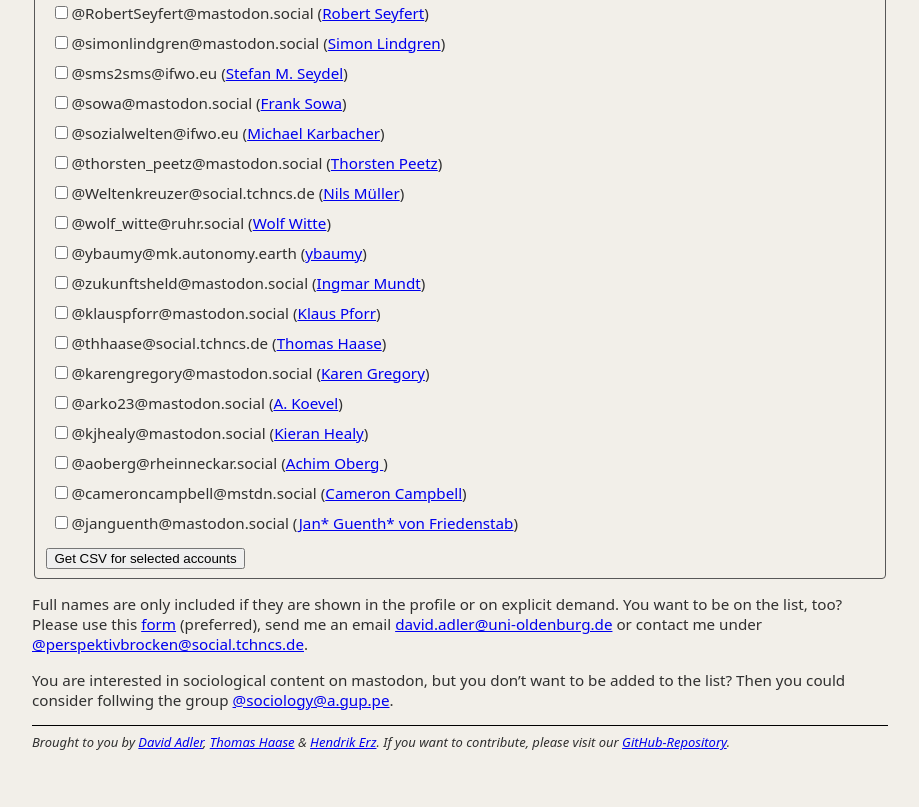
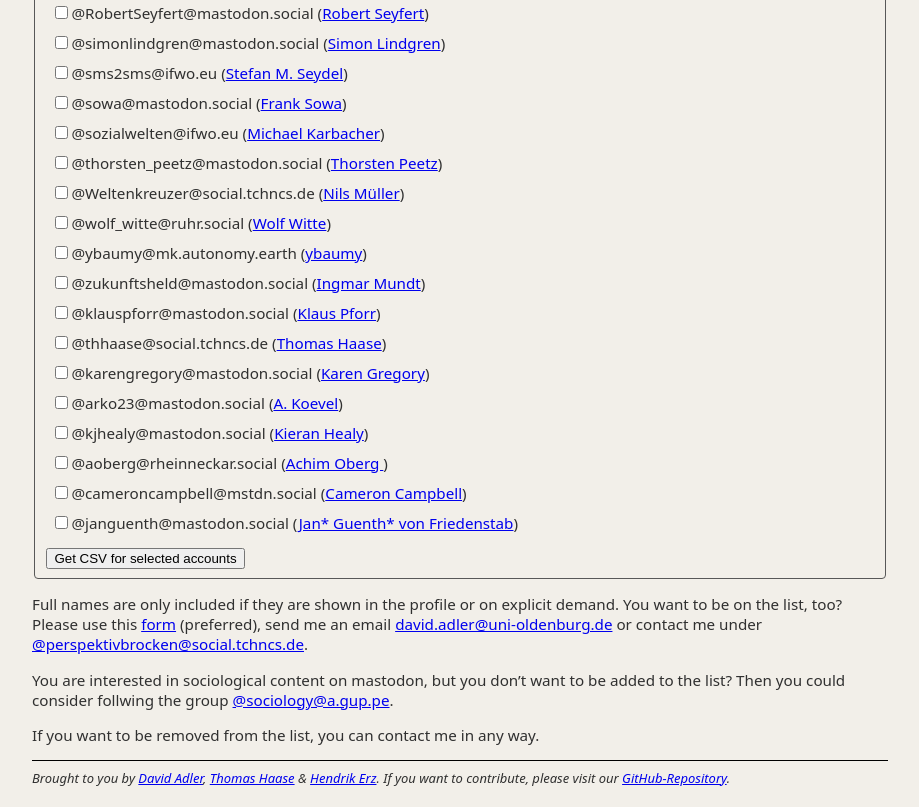
Before and after one commit to trutzig89182/Mastodon-Sociologists, a website: page index.html in a window 1280 px wide. Shown: the part 5922-6729 px from the top of the page, without its empty margins (180-1099 px from the left). Before the commit the page ends 6693 px from the top, so only its background shows below. Drawn offline with Linux system fonts and the light colour scheme.

Commit message:
updated index.html to include info for removal again

```diff
--- a/index.html
+++ b/index.html
@@ -106,6 +106,10 @@
         <a href="https://a.gup.pe/u/sociology" target="_blank">@sociology@a.gup.pe</a>.
       </p>
 
+      <p>
+        If you want to be removed from the list, you can contact me in any way.
+      </p>
+
       <hr />
 
       <!-- footer -->
```
